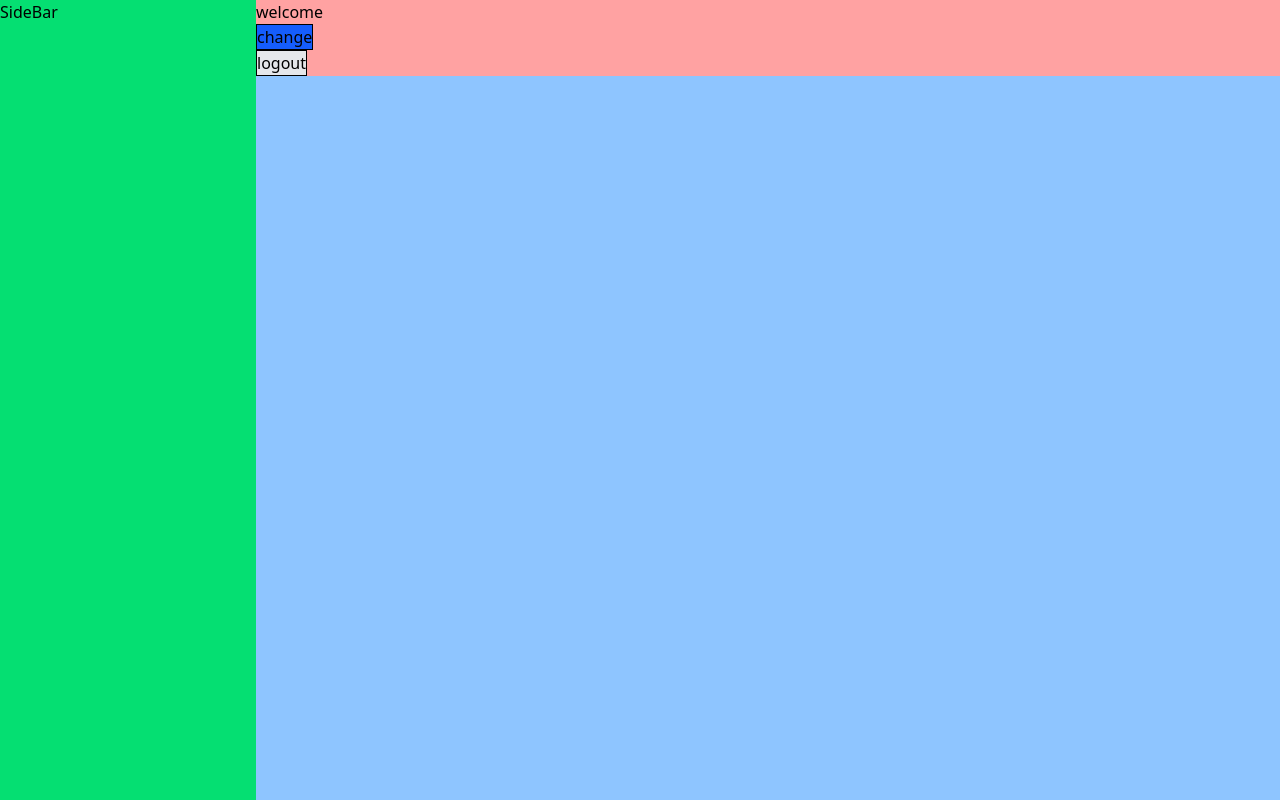
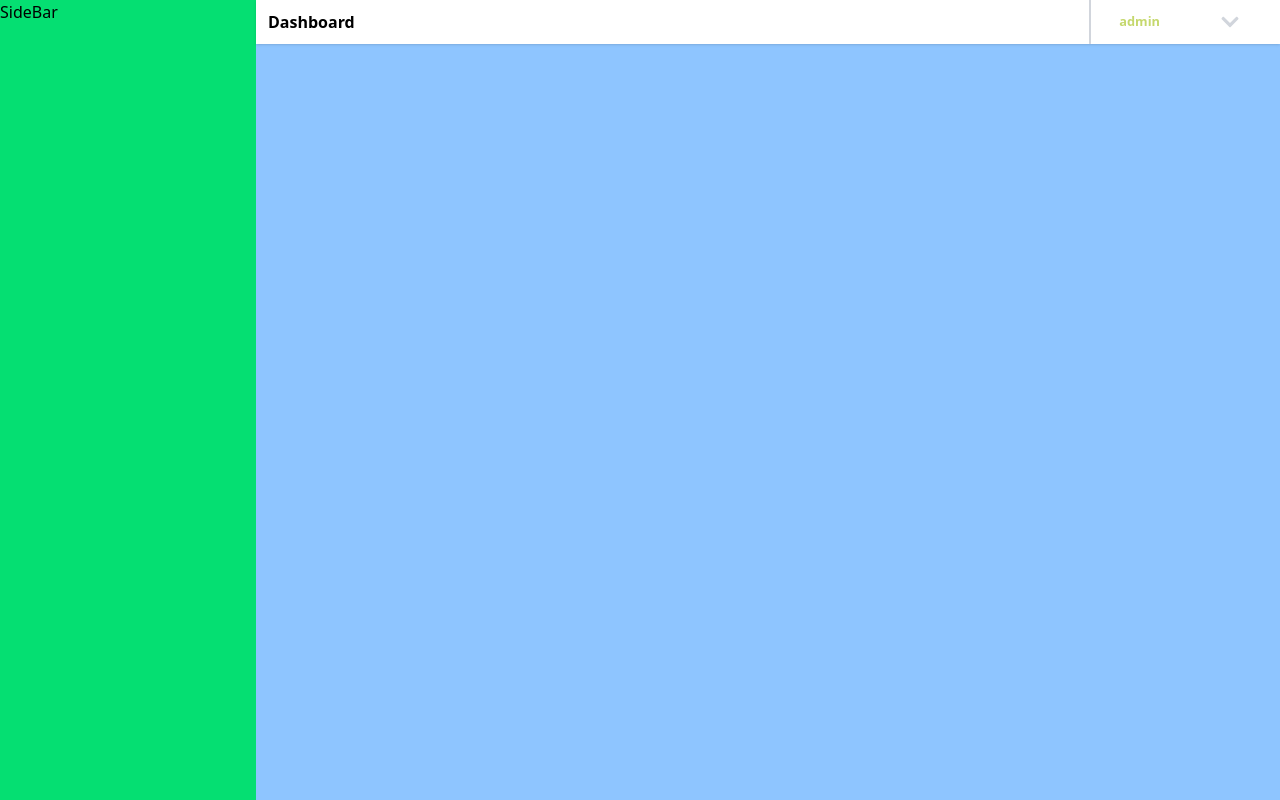
Before and after one commit to RawanSadek/Quiz-App, a React (Vite) app: page /dashboard in a window 1280 px wide. Built offline with nearby package versions, Linux system fonts and the light colour scheme; sample sign-in values are in the browser's storage.

Commit message:
feat: add SetUpQuizPopUp component and enhance Navbar with user role-based actions

```diff
--- a/src/Modules/Quizzes/Components/QuizPopUp.tsx
+++ b/src/Modules/Quizzes/Components/SetUpQuizPopUp.tsx
@@ -1,5 +1,5 @@
 
-export default function QuizPopUp() {
+export default function SetUpQuizPopUp() {
   return (
     <div>
       QuizPopUp
--- a/src/Modules/Shared/Components/MasterLayout/MasterLayout.tsx
+++ b/src/Modules/Shared/Components/MasterLayout/MasterLayout.tsx
@@ -10,7 +10,7 @@ export default function MasterLayout() {
       </div>
 
       <div className="flex flex-col min-h-screen w-[80%]">
-        <div className=" bg-red-300">
+        <div>
           <Navbar />
         </div>
 
--- a/src/Modules/Shared/Components/Navbar/Navbar.tsx
+++ b/src/Modules/Shared/Components/Navbar/Navbar.tsx
@@ -1,20 +1,199 @@
+import { FaBell, FaChevronDown, FaChevronUp } from "react-icons/fa";
+// import homeLogo from '../../../../assets/Images/homeLogo.png';
+import { IoMdClose } from "react-icons/io";
+import { useState } from "react";
+import { BsList } from "react-icons/bs";
+import { Link, useLocation, useNavigate } from "react-router-dom";
+import { RiLogoutBoxFill, RiProfileFill } from "react-icons/ri";
 import { useDispatch, useSelector } from "react-redux";
-import { Link, useNavigate } from "react-router-dom";
 import type { RootState } from "../../../Redux/Store";
 import { logout } from "../../../Redux/UserDataSlice";
+import { BiSolidAlarmAdd } from "react-icons/bi";
+import { MdEmail } from "react-icons/md";
 
 export default function Navbar() {
+  const userData = useSelector(
+    (state: RootState) => state.userProfileData.value
+  );
+  const dispatch = useDispatch();
+  const navigate = useNavigate();
+  const { pathname } = useLocation();
+  const currentPage = pathname.split("/").pop(); // Get the last part of the path
 
-  const userData = useSelector((state: RootState) => state.userProfileData.value);
-  const dispatch = useDispatch();
-
-  const navigate = useNavigate();
+  const [menuOpen, setMenuOpen] = useState(false);
+  const [profileOpen, setProfileOpen] = useState(false);
 
   return (
-    <div>
-      <h2>welcome {userData?.first_name} {userData?.last_name}</h2>
-      <button className="border bg-blue-600"><Link to='/change-password'>change</Link></button> <br />
-      <button className="border bg-gray-200 cursor-pointer" onClick={()=>{dispatch(logout()); navigate('/login')}}>logout</button>
-    </div>
-  )
+    <nav className="relative py-5 sm:py-0 px-3 after:pointer-events-none after:absolute after:inset-x-0 after:bottom-0 after:h-px after:bg-white/10 shadow-sm">
+      <div className="relative flex items-center justify-between">
+        <div className="items-center">
+          <h3 className="capitalize font-semibold">{currentPage}</h3>
+        </div>
+
+        <div className="absolute inset-y-0 right-0 flex items-center pr-2 sm:static sm:inset-auto sm:ml-6 sm:pr-0">
+
+          {/* large screens */}
+          <div className="hidden sm:flex items-center justify-between">
+            {userData?.role === "Instructor" && (
+              <div
+                /*onClick={open set up quiz pop up}*/ className="relative inline-flex px-4 py-1 justify-center items-center cursor-pointer text-md rounded-full border border-gray-400 me-4 hover:bg-gray-100"
+              >
+                <BiSolidAlarmAdd className="text-[26px] cursor-pointer me-1" />
+                <p className="font-semibold">New Quiz</p>
+              </div>
+            )}
+
+            {userData?.role === "Student" && (
+              <div
+                onClick={() => navigate("/dashboard/quiz-details")}
+                className="relative inline-flex px-4 py-1 justify-center items-center cursor-pointer text-md rounded-full border border-gray-400 me-4 hover:bg-gray-100"
+              >
+                <BiSolidAlarmAdd className="text-[26px] cursor-pointer me-1" />
+                <p className="font-semibold">Join Quiz</p>
+              </div>
+            )}
+
+            {userData?.role === "Student" && (
+              <div>
+                <div className="relative inline-flex px-7 justify-center items-center py-5 border-s-2 border-gray-300 cursor-pointer">
+                  <MdEmail className="text-[27px] cursor-pointer" />
+                  <span className="absolute top-4 left-12 grid min-h-[18px] min-w-[18px] place-items-center rounded-full bg-[#ffeddf] text-[12px] text-black font-bold">
+                    0
+                  </span>
+                </div>
+
+                <div className="relative inline-flex px-7 justify-center items-center py-5 border-s-2 border-gray-300 cursor-pointer">
+                  <FaBell className="text-2xl cursor-pointer" />
+                  <span className="absolute top-3 left-10 grid min-h-[18px] min-w-[18px]  place-items-center rounded-full bg-[#ffeddf] text-[12px] text-black font-bold">
+                    0
+                  </span>
+                </div>
+              </div>
+            )}
+
+            <div
+              onClick={() => setProfileOpen(!profileOpen)}
+              className="flex justify-between items-center py-3 gap-2 border-s-2 border-gray-300 !px-7 cursor-pointer"
+            >
+              <div className="flex justify-between items-center gap-5">
+                <div className="flex flex-col me-10">
+                  <h5 className="font-semibold">
+                    {userData?.first_name} {userData?.last_name}
+                  </h5>
+                  <small className="text-[#C5D86D] font-semibold">
+                    {userData?.role}
+                  </small>
+                </div>
+
+                {profileOpen ? (
+                  <FaChevronUp className="text-gray-300 text-xl" />
+                ) : (
+                  <FaChevronDown className="text-gray-300 text-xl" />
+                )}
+              </div>
+            </div>
+
+            {/* drop down list */}
+            {profileOpen && (
+              <div className="absolute right-0 top-[100%] w-48 origin-top-right bg-white py-3 shadow-lg border-1 border-gray-100 ring-opacity-5 z-50">
+                <Link
+                  to="#"
+                  className="w-full font-semibold flex items-center gap-2 !px-4 !py-2 text-sm hover:bg-[#c4d86da0]"
+                >
+                  <RiProfileFill className="text-lg" />
+                  Profile
+                </Link>
+                <Link
+                  onClick={() => {
+                    dispatch(logout());
+                    navigate("/login");
+                  }}
+                  to="/login"
+                  className="w-full flex items-center gap-2 !px-4 !py-2 text-sm hover:bg-[#c4d86da0]"
+                >
+                  <RiLogoutBoxFill className="text-lg" />
+                  Sign out
+                </Link>
+              </div>
+            )}
+          </div>
+
+          {/* small screens */}
+          <div className="sm:hidden relative">
+            <button
+              onClick={() => setMenuOpen(!menuOpen)}
+              type="button"
+              className="inline-flex items-center justify-center rounded-md p-2 text-[#104137] hover:text-[#0e382fb7] focus:outline-2 focus:-outline-offset-1 focus:outline-[#0E382F]"
+            >
+              {menuOpen ? (
+                <IoMdClose className="text-3xl text-[#104137]" />
+              ) : (
+                <BsList className="text-3xl text-[#104137]" />
+              )}
+            </button>
+
+            {/* drop down list */}
+            {menuOpen && (
+              <div className="absolute right-0 !mt-2 w-64 bg-white shadow-lg z-50">
+                <div className="flex items-center gap-3 !p-4 border-b border-gray-200">
+                  <div className="flex flex-col">
+                    <h5 className="font-medium text-gray-900">
+                      {userData?.first_name} {userData?.last_name}
+                    </h5>
+                    <small className="text-[#C5D86D] font-semibold">
+                      {userData?.role}
+                    </small>
+                  </div>
+                </div>
+
+                <div className="py-2">
+                  <Link
+                    to=""
+                    className="relative w-full flex items-center gap-2 !px-4 !py-2 text-sm hover:bg-[#c4d86da0]"
+                  >
+                    <MdEmail className="text-xl cursor-pointer" />
+                    <span className="absolute top-[3px] left-7 grid min-h-[14px] min-w-[14px] place-items-center rounded-full bg-[#ffeddf] text-[10px] text-black font-bold">
+                      0
+                    </span>
+                    <p className="font-semibold">Mails</p>
+                  </Link>
+
+                  <Link
+                    to=""
+                    className="relative w-full flex items-center gap-2 !px-4 !py-2 text-sm hover:bg-[#c4d86da0]"
+                  >
+                    <FaBell className="text-xl cursor-pointer" />
+                    <span className="absolute top-[3px] left-7 grid min-h-[14px] min-w-[14px] place-items-center rounded-full bg-[#ffeddf] text-[10px] text-black font-bold">
+                      0
+                    </span>
+                    <p className="font-semibold">Notifications</p>
+                  </Link>
+
+                  <Link
+                    to="#"
+                    className="w-full font-semibold flex items-center gap-2 !px-4 !py-2 text-sm hover:bg-[#c4d86da0]"
+                  >
+                    <RiProfileFill className="text-lg" />
+                    Profile
+                  </Link>
+
+                  <Link
+                    onClick={() => {
+                      dispatch(logout());
+                      navigate("/login");
+                    }}
+                    to="/login"
+                    className="w-full flex items-center gap-2 !px-4 !py-2 text-sm hover:bg-[#c4d86da0]"
+                  >
+                    <RiLogoutBoxFill className="text-lg" />
+                    Sign out
+                  </Link>
+                </div>
+              </div>
+            )}
+          </div>
+        </div>
+      </div>
+    </nav>
+  );
 }
--- a/src/SERVICES/INTERFACES.ts
+++ b/src/SERVICES/INTERFACES.ts
@@ -13,6 +13,7 @@ export interface UserDataTypes {
   role: "Instructor" | "Student";
   _id:string;
   status:string;
+  profilePicture?:string;
 }
 
 export interface ResetPasswordTypes {
```
